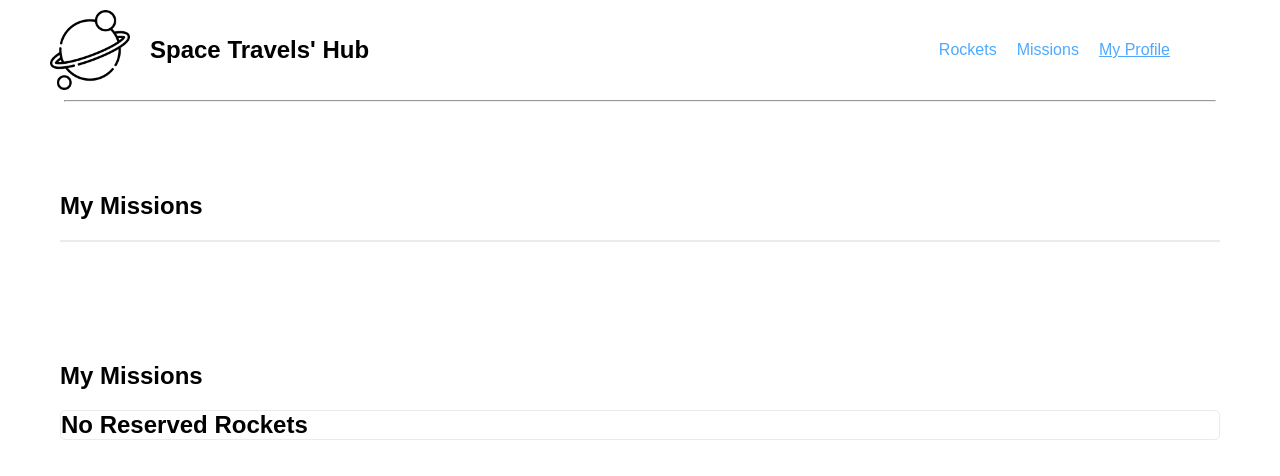
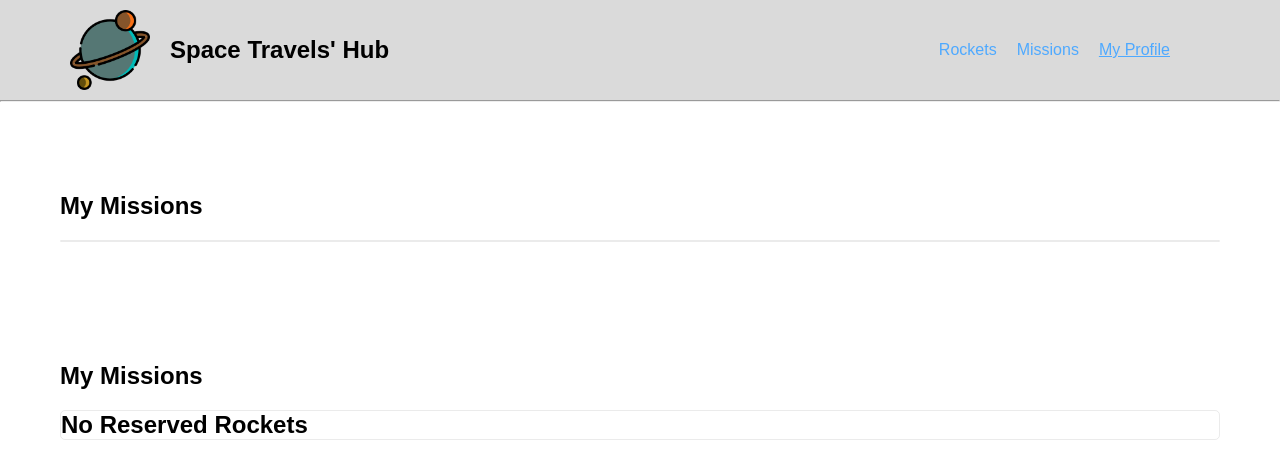
Before and after one commit to daudi13/space-travel, a React (Create React App) app: page /my-profile in a window 1280 px wide. Shown: the top 476 px of the page. Built offline with nearby package versions, Linux system fonts and the light colour scheme; the HTML template or start-up script is replaced by a standard one.

Commit message:
add colored logo

```diff
--- a/src/components/Missions/NavBar.css
+++ b/src/components/Missions/NavBar.css
@@ -5,9 +5,14 @@
   font-family: sans-serif;
 }
 
+.nav {
+  background-color: rgb(218, 218, 218);
+  margin-top: 0;
+}
+
 .nav-bar {
   display: flex;
-  margin: 10px 50px;
+  margin: 0 50px;
   justify-content: space-between;
   align-items: center;
 }
@@ -20,7 +25,7 @@
 
 .logo {
   width: 80px;
-  margin-right: 20px;
+  margin: 10px 20px;
 }
 
 .header-title {
@@ -28,7 +33,7 @@
 }
 
 hr {
-  width: 90vw;
+  width: 100vw;
   margin: 0 auto;
   margin-bottom: 30px;
   color: rgba(62, 62, 62, 0.4);
```
Also changed, not shown: src/images/logo.png.
